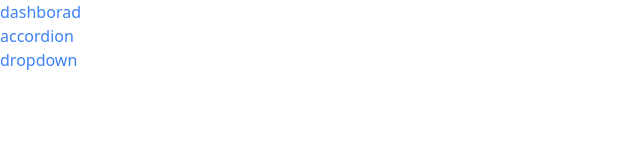
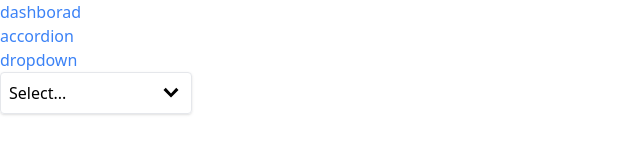
Before and after one commit to Alzubair98/comps, a React (Vite) app: page / in a window 1280 px wide. Shown: the top 164 px of the page, without its empty margins (0-640 px from the left). Built offline with nearby package versions, Linux system fonts and the light colour scheme.

Commit message:
update route route

```diff
--- a/src/App.jsx
+++ b/src/App.jsx
@@ -13,7 +13,7 @@ function App() {
         <Route path="/accordion">
           <AccordionPage />
         </Route>
-        <Route path="/dropdown">
+        <Route path="/">
           <DropdownPage />
         </Route>
       </div>
```
